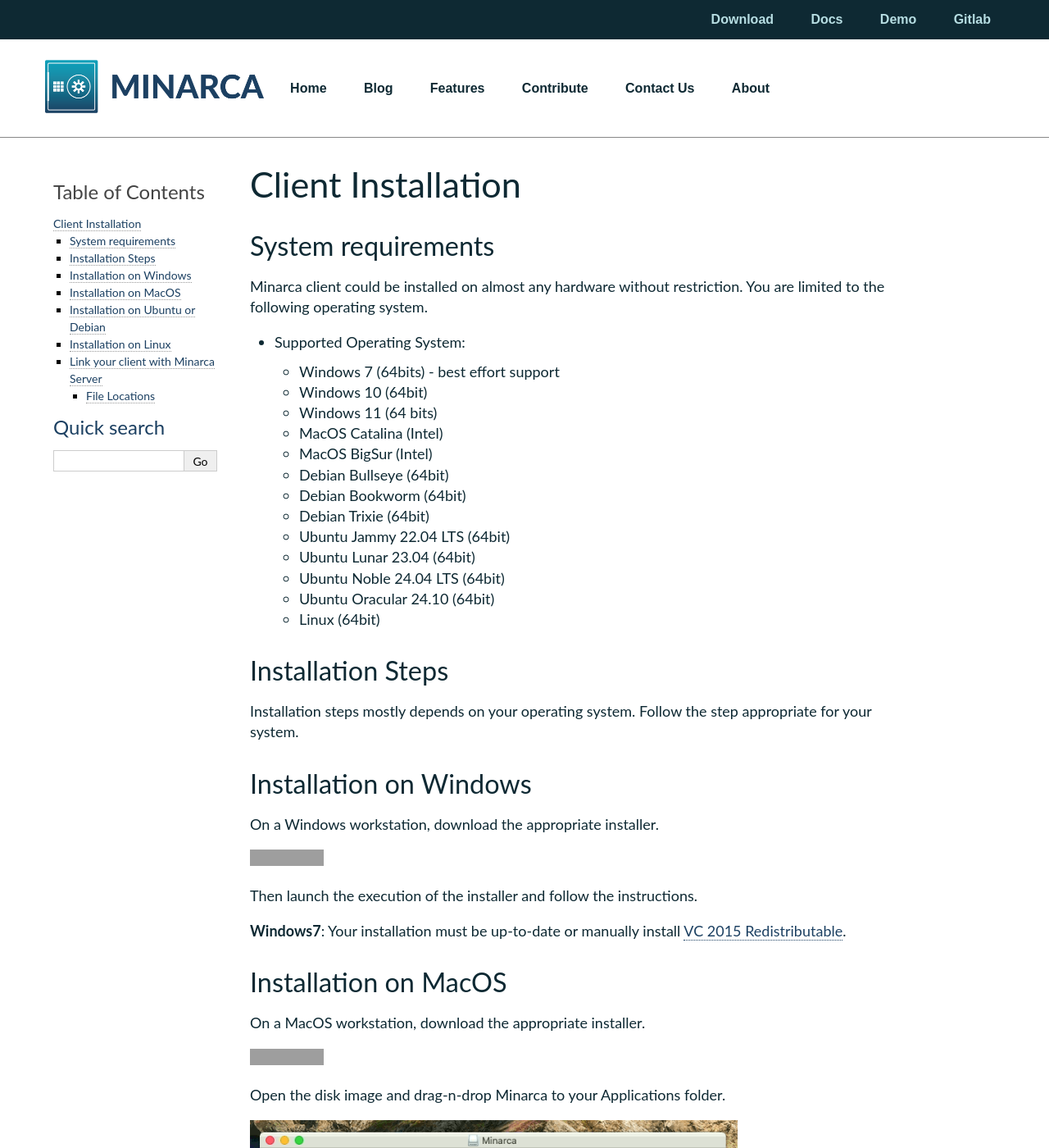
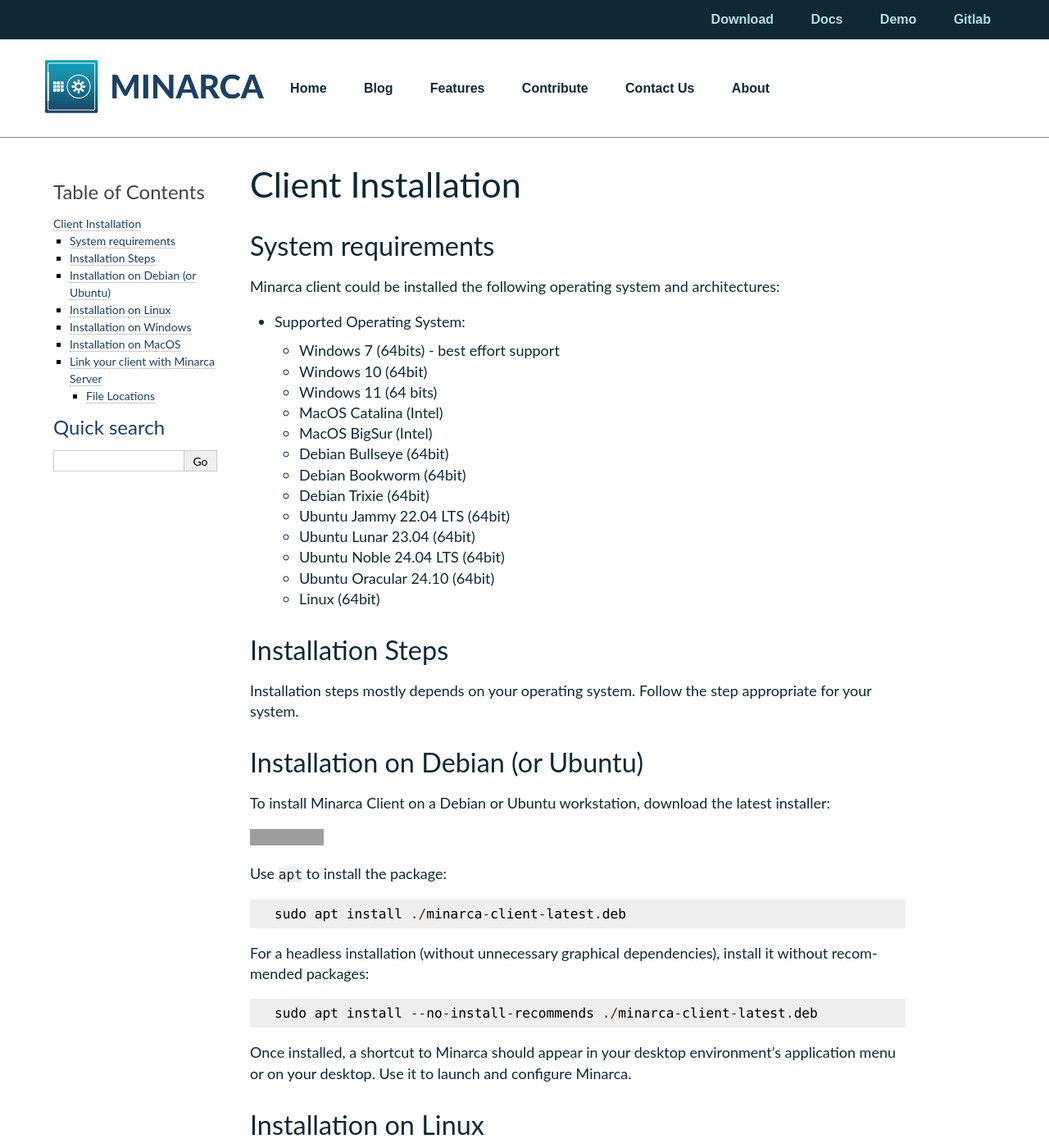
Before and after one commit to ikus060/minarca, a Sphinx documentation site: the page built from doc/minarca-client.md, in a window 1280 px wide and 1400 px high. Shown: the whole window at 82% size. Built offline with Sphinx 7.4.7, drawn with Linux system fonts in a browser that asks for light colours; some of the changed text lies outside the part shown; grey boxes are pictures that could not be loaded.

````diff
--- a/doc/minarca-client.md
+++ b/doc/minarca-client.md
@@ -2,8 +2,7 @@
 
 ## System requirements
 
-Minarca client could be installed on almost any hardware without
-restriction. You are limited to the following operating system.
+Minarca client could be installed the following operating system and architectures:
 
 * Supported Operating System:
   * Windows 7 (64bits) - best effort support
@@ -24,11 +23,43 @@
 
 Installation steps mostly depends on your operating system. Follow the step appropriate for your system.
 
+## Installation on Debian (or Ubuntu)
+
+To install Minarca Client on a Debian or Ubuntu workstation, download the latest installer:
+
+<a href="https://ikus-soft.com/archive/minarca/minarca-client-latest.deb">
+  <img alt="Minarca Client for Ubuntu/Debian (.deb)" src="https://img.shields.io/badge/Debian-Minarca_Client-blue?&logo=debian&style=for-the-badge">
+</a>
+
+Use `apt` to install the package:
+
+```
+sudo apt install ./minarca-client-latest.deb
+```
+
+For a headless installation (without unnecessary graphical dependencies), install it without recommended packages:
+
+```
+sudo apt install --no-install-recommends ./minarca-client-latest.deb
+```
+
+Once installed, a shortcut to Minarca should appear in your desktop environment's application menu or on your desktop. Use it to launch and configure Minarca.
+
+## Installation on Linux
+
+For other Linux distribution, you may download a portable package.
+
+<a href="https://www.ikus-soft.com/archive/minarca/minarca-client-latest.tar.gz"><img alt="Minarca Client for Linux" src="https://img.shields.io/badge/download-Minarca_Client-blue?&logo=linux&style=for-the-badge"></a>
+
+Extract it's content to a folder and launch `minarcaw` executable or `minarca` from command line.
+
+You may need to install additional dependencies manually like `openssh-client`, `zenity` or `kdialogs`.
+
 ## Installation on Windows
 
 On a Windows workstation, download the appropriate installer.
 
-<a href="https://www.ikus-soft.com/archive/minarca/minarca-client-latest.exe"><img alt="Minarca Client for Windows" src="https://img.shields.io/badge/download-Minarca-blue?&logo=windows&style=for-the-badge"></a>
+<a href="https://www.ikus-soft.com/archive/minarca/minarca-client-latest.exe"><img alt="Minarca Client for Windows" src="https://img.shields.io/badge/download-Minarca_Client-blue?&logo=windows&style=for-the-badge"></a>
 
 Then launch the execution of the installer and follow the instructions.
 
@@ -38,7 +69,7 @@
 
 On a MacOS workstation, download the appropriate installer.
 
-<a href="https://www.ikus-soft.com/archive/minarca/minarca-client-latest.dmg"><img alt="Minarca Client for Windows" src="https://img.shields.io/badge/download-Minarca-blue?&logo=apple&style=for-the-badge"></a>
+<a href="https://www.ikus-soft.com/archive/minarca/minarca-client-latest.dmg"><img alt="Minarca Client for Windows" src="https://img.shields.io/badge/download-Minarca_Client-blue?&logo=apple&style=for-the-badge"></a>
 
 Open the disk image and drag-n-drop Minarca to your Applications folder.
 
@@ -52,24 +83,6 @@
 
 [Fix 'Apple could not verify app is free of malware' Mac error - bypass Gatekeeper macOS Sequoia](https://www.youtube.com/watch?v=biIvAM94b98)
 
-
-## Installation on Ubuntu or Debian
-
-On a Debian or Ubuntu workstation, download the appropriate installer.
-
-<a href="https://ikus-soft.com/archive/minarca/minarca-client-latest.deb"><img alt="Minarca Client for Ubuntu/Debian (.deb)" src="https://img.shields.io/badge/Debian-Minarca-blue?&logo=debian&style=for-the-badge"></a>
-
-On Debian workstation, it's preferable to install the packages using Gdebi.
-
-Once installed, a shortcut to Minarca should be available on your desktop or start menu. Use it to start and configure Minarca.
-
-## Installation on Linux
-
-For other Linux distribution, you may download a portable package.
-
-<a href="https://www.ikus-soft.com/archive/minarca/minarca-client-latest.tar.gz"><img alt="Minarca Client for Linux" src="https://img.shields.io/badge/download-Minarca-blue?&logo=linux&style=for-the-badge"></a>
-
-Extract it's content to a folder and launch `minarcaw` executable or `minarca` from command line.
 
 ## Link your client with Minarca Server
 
````
Also changed, not shown: .gitlab-ci.yml, 2 other files.
